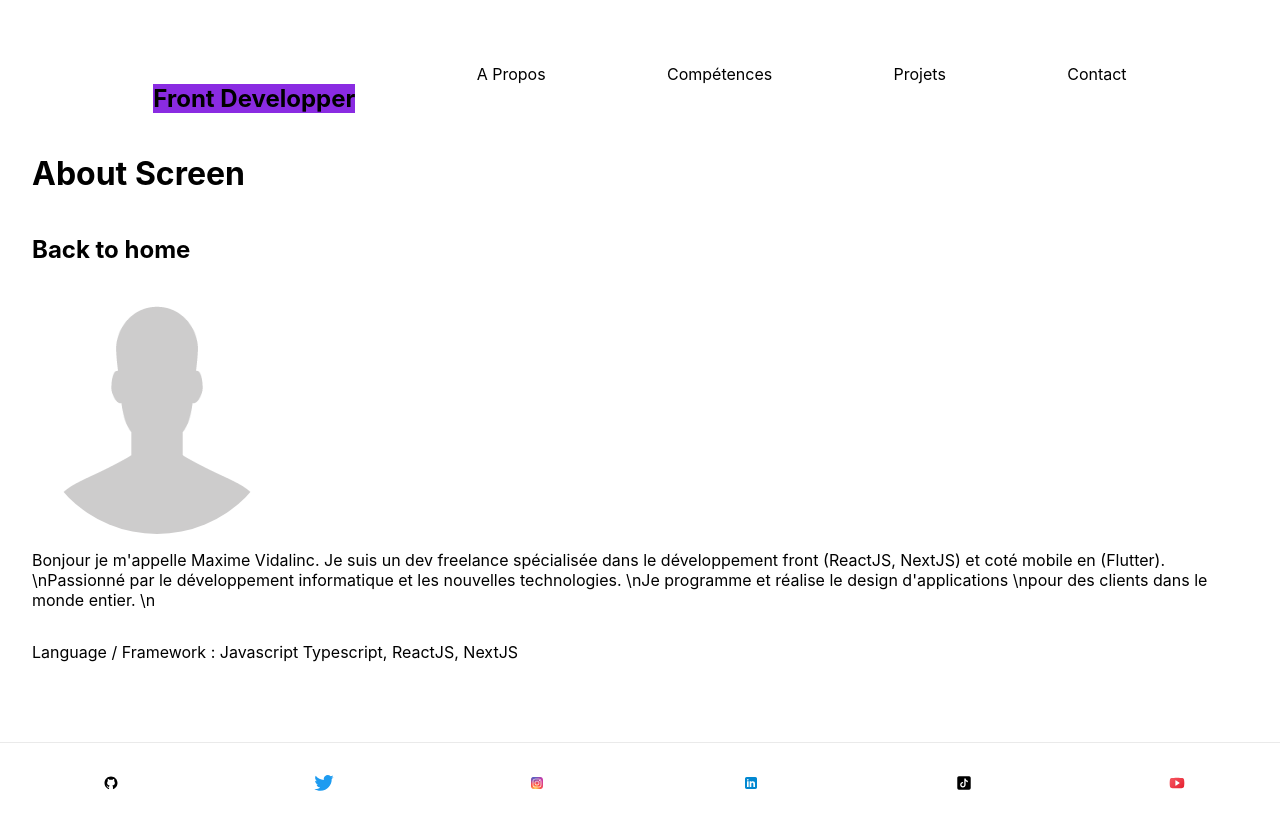
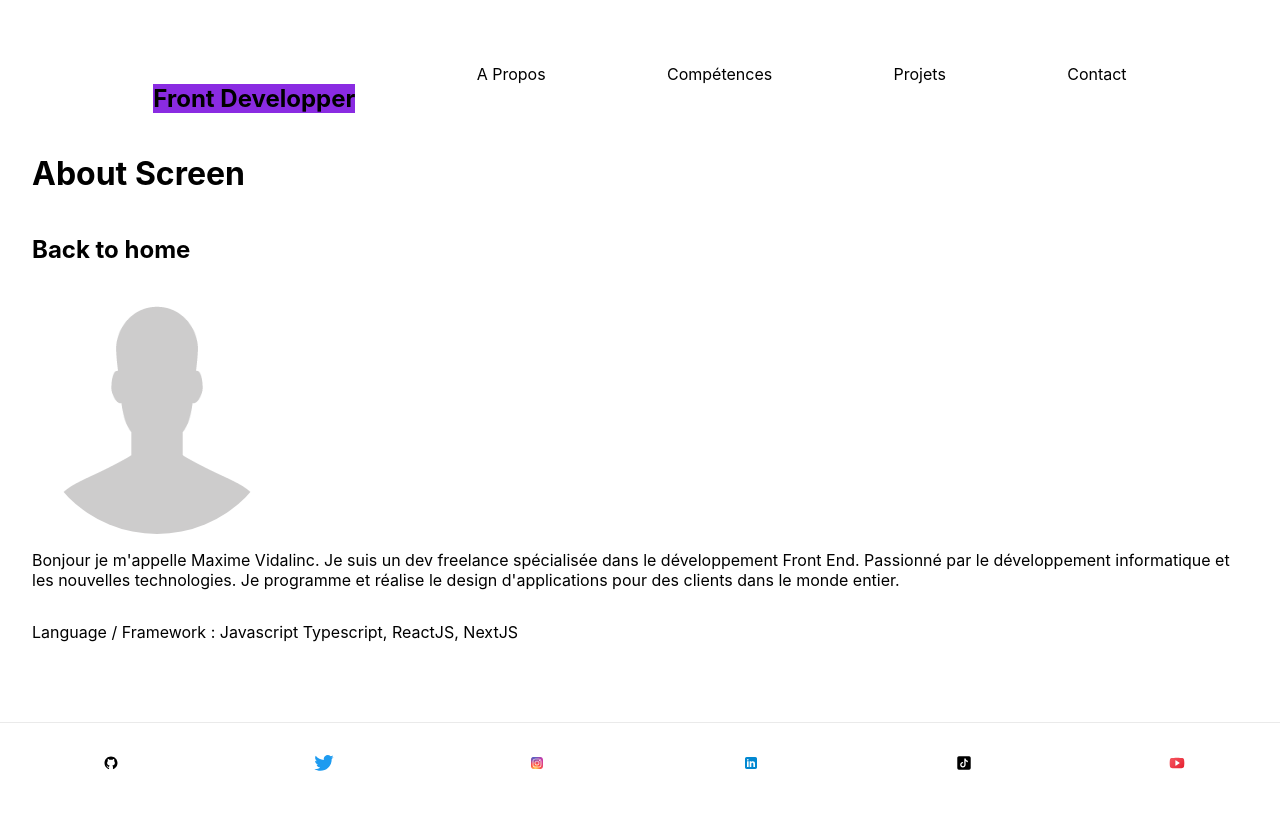
Before and after one commit to Maxvyr/maxvyr-site, a Next.js app: page / in a window 1280 px wide. Built offline with nearby package versions, Linux system fonts and the light colour scheme.

Commit message:
🐛 correct text about

```diff
--- a/pages/index.tsx
+++ b/pages/index.tsx
@@ -32,7 +32,7 @@ const Home: NextPage = () => {
                   height={250}
                   layout="fixed"
                   />
-          <p>Bonjour je m'appelle Maxime Vidalinc. Je suis un dev freelance spécialisée dans le développement front (ReactJS, NextJS) et coté mobile en (Flutter). \nPassionné par le développement informatique et les nouvelles technologies. \nJe programme et réalise le design d'applications \npour des clients dans le monde entier. \n</p>
+          <p>Bonjour je m'appelle Maxime Vidalinc. Je suis un dev freelance spécialisée dans le développement Front End. Passionné par le développement informatique et les nouvelles technologies. Je programme et réalise le design d'applications pour des clients dans le monde entier.</p>
           <p>Language / Framework : Javascript Typescript, ReactJS, NextJS</p>
       </main>
 
```
